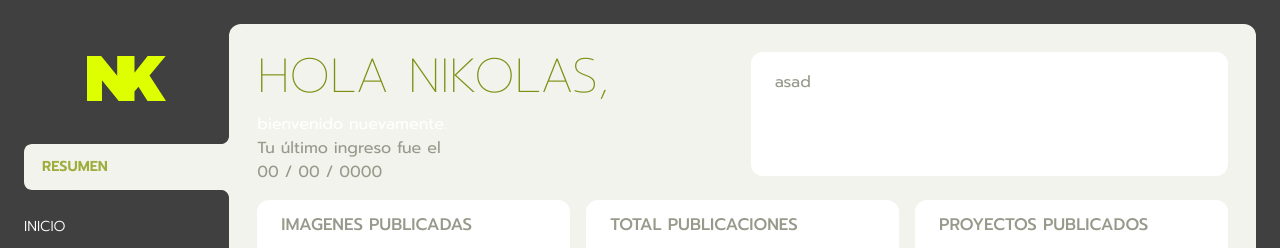
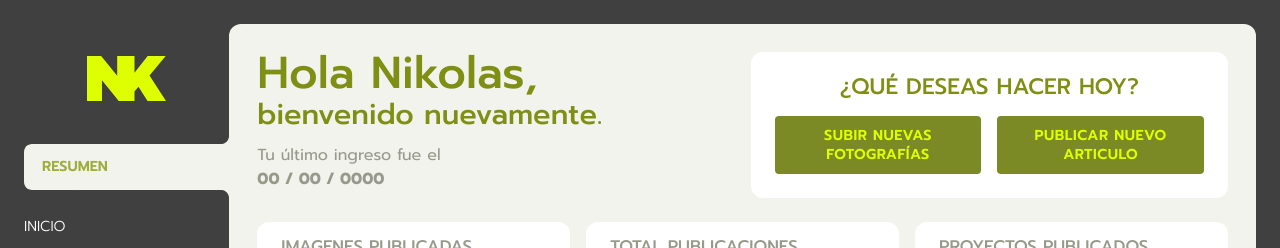
Before and after one commit to claudiosalazar/blog-fotografo, a Next.js app: page /panel-de-administracion in a window 1280 px wide. Shown: the top 248 px of the page. Built offline with nearby package versions, Linux system fonts and the light colour scheme; no server answers; sample sign-in values are in the browser's storage.

Commit message:
WIP formulario para inicio en dashboard

```diff
--- a/src/app/(dashboard)/panel-de-administracion/inicio/page.tsx
+++ b/src/app/(dashboard)/panel-de-administracion/inicio/page.tsx
@@ -1,8 +1,18 @@
+"use client";
 
-export default function Inicio() {
+import FormImgCarousel from "@/app/components/dashboard/formularios/inicio/Imgs-carousel";
+import FormInfoCarousel from "@/app/components/dashboard/formularios/inicio/Info-carousel";
+import React from "react";
+
+export default function AdminInicio() {
   return (
-    <div>
-      <h1>Inicio</h1>
-    </div>
+    <>
+      <div className="grid grid-cols-1 gap-4">
+        <h1>Inicio</h1>
+
+        <FormInfoCarousel />
+        <FormImgCarousel />
+      </div>
+    </>
   );
 }
--- a/src/app/(dashboard)/panel-de-administracion/resumen/page.tsx
+++ b/src/app/(dashboard)/panel-de-administracion/resumen/page.tsx
@@ -1,6 +1,7 @@
 import DatosResumen from "@/app/components/dashboard/formularios/resumen/datos";
 import NuevasImagenes from "@/app/components/dashboard/formularios/resumen/nuevas-imagenes";
 import NuevasPublicaciones from "@/app/components/dashboard/formularios/resumen/nuevas-publicaciones";
+import Link from "next/link";
 
 export default function Resumen() {
   return (
@@ -8,11 +9,23 @@ export default function Resumen() {
       <div className="grid grid-cols-2 gap-4">
         <div className="h-auto">
           <h1>Hola Nikolas,</h1>
-          <span>bienvenido nuevamente.</span>
-          <p>Tu último ingreso fue el</p>
-          <p>00 / 00 / 0000</p>
+          <span className="bajada-saludo d-block">bienvenido nuevamente.</span>
+          <div className="mt-3 d-block">
+            <p>Tu último ingreso fue el</p>
+            <p><strong>00 / 00 / 0000</strong></p>
+          </div>
         </div>
-        <div className="card mt-3 mb-2 h-auto">asad</div>
+        <div className="card mt-3 mb-2 h-auto">
+          <h2 className="resumen-pregunta text-center">¿Qué deseas hacer hoy?</h2>
+          <div className="grid grid-cols-2 gap-4">
+            <Link href="/panel-de-administracion/galeria" className="btn primario-resumen">
+              Subir nuevas fotografías
+            </Link>
+            <Link href="/panel-de-administracion/publicaciones" className="btn primario-resumen">
+              Publicar nuevo articulo
+            </Link>
+          </div>
+        </div>
       </div>
 
       <DatosResumen />
--- /dev/null
+++ b/src/app/components/dashboard/formularios/inicio/Imgs-carousel.tsx
@@ -0,0 +1,10 @@
+export default function FormImgCarousel() {
+  return (
+    <div className="card mb-5">
+      <h2 className="flex items-center">
+        <span className="ico-tit-img"></span>
+        <span className="titulo-seccion">Fotografías de Carousel</span>
+      </h2>
+    </div>
+  );
+}
--- /dev/null
+++ b/src/app/components/dashboard/formularios/inicio/Info-carousel.tsx
@@ -0,0 +1,98 @@
+'use client';
+
+import { useState, useEffect } from 'react';
+
+export default function FormInfoCarousel() {
+  const [titulo, setTitulo] = useState("");
+  const [parrafo, setParrafo] = useState("");
+  const [editarContenido, setEditarContenido] = useState(true);
+  const [guardarContenido, setGuardarContenido] = useState(false);
+  const [cancelarContenido, setCancelarContenido] = useState(false);
+  const [contenidoEditable, setContenidoEditable] = useState(false);
+  const [originalTitulo, setOriginalTitulo] = useState("");
+  const [originalParrafo, setOriginalParrafo] = useState("");
+  const [error, setError] = useState<string | null>(null);
+
+  const clickEditarContenido = () => {
+    setOriginalTitulo(titulo);
+    setOriginalParrafo(parrafo);
+    setEditarContenido(false);
+    setGuardarContenido(true);
+    setCancelarContenido(true);
+    setContenidoEditable(true);
+  };
+
+  const clickCancelar = () => {
+    setTitulo(originalTitulo);
+    setParrafo(originalParrafo);
+    setEditarContenido(true);
+    setGuardarContenido(false);
+    setCancelarContenido(false);
+    setContenidoEditable(false);
+  };
+
+  useEffect(() => {
+    const fetchData = async () => {
+      try {
+        const response = await fetch(`${process.env.NEXT_PUBLIC_BACKEND_URL}inicio`);
+        if (response.ok) {
+          const result = await response.json();
+          console.log('Datos obtenidos del backend:', result);
+          setTitulo(result[0].titulo || '');
+          setParrafo(result[0].parrafo || '');
+        } else {
+          const errorData = await response.json();
+          setError(errorData.message);
+          console.error('Failed to fetch data:', errorData.message);
+        }
+      } catch (error) {
+        setError('Error fetching data');
+        console.error('Error fetching data:', error);
+      }
+    };
+
+    fetchData();
+  }, []);
+
+  return (
+    <div className="card mb-5">
+      <h2 className="flex items-center">
+        <span className="ico-tit-txt"></span>
+        <span className="titulo-seccion">Información de bienvenida</span>
+      </h2>
+
+      {error && <div className="error-message">{error}</div>}
+
+      <form>
+        <div className="mt-2 grid grid-cols-1 gap-x-6 gap-y-8 sm:grid-cols-6">
+          <div className="col-span-full">
+            <label htmlFor="titulo" className="block text-sm/6 font-medium text-gray-900">Titulo bienvenida</label>
+            <div className="mt-2">
+              <input type="text" name="titulo" id="titulo" value={titulo} onChange={(e) => setTitulo(e.target.value)} disabled={!contenidoEditable} className="block min-w-0 grow py-1.5 pl-1 pr-3 text-base text-gray-900 placeholder:text-gray-400 focus:outline focus:outline-0 sm:text-sm/6" placeholder="janesmith" />
+            </div>
+          </div>
+
+          <div className="col-span-full">
+            <label htmlFor="about" className="block text-sm/6 font-medium text-gray-900">Texto bienvenida</label>
+            <div className="mt-2">
+              <textarea name="about" id="about" value={parrafo} onChange={(e) => setParrafo(e.target.value)} disabled={!contenidoEditable} className="block w-full rounded-md bg-white px-3 py-1.5 text-base text-gray-900 outline outline-1 -outline-offset-1 outline-gray-300 placeholder:text-gray-400 focus:outline focus:outline-2 focus:-outline-offset-2 focus:outline-indigo-600 sm:text-sm/6"></textarea>
+            </div>
+            <p className="mt-3 text-sm/6 text-gray-600">Write a few sentences about yourself.</p>
+          </div>
+        </div>
+
+        <div className="mt-6 flex items-center justify-end gap-x-6">
+          <button type="button" className={`btn primario ${editarContenido ? "d-block" : "d-none"}`} onClick={clickEditarContenido}>
+            Editar textos
+          </button>
+          <button type="button" className={`btn primario ${guardarContenido ? "d-block" : "d-none"}`}>
+            Guardar
+          </button>
+          <button type="button" className={`btn secundario ${cancelarContenido ? "d-block" : "d-none"}`} onClick={clickCancelar}>
+            Cancelar
+          </button>
+        </div>
+      </form>
+    </div>
+  );
+}
--- a/src/app/components/dashboard/formularios/resumen/nuevas-publicaciones.tsx
+++ b/src/app/components/dashboard/formularios/resumen/nuevas-publicaciones.tsx
@@ -86,7 +86,7 @@ export default function NuevasPublicaciones() {
                 </div>
                 <div className="card-body">
                   <small>Publicado el {post.fecha}</small>
-                  <h5>{post.tituloPost}</h5>
+                  <h5 className="resumen-post">{post.tituloPost}</h5>
                   <p>{post.contenido}</p>
                 </div>
               </div>
--- a/src/app/globals.scss
+++ b/src/app/globals.scss
@@ -22,6 +22,7 @@
 @use "./scss/layout/menu-dashboard" as *;
 @use "./scss/components/text-dashboard" as *;
 @use "./scss/components/card" as *;
+@use "./scss/components/form" as *;
 @use "./scss/components/images" as *;
 @use "./scss/components/loader" as *;
 
--- a/src/app/scss/components/_buttons.scss
+++ b/src/app/scss/components/_buttons.scss
@@ -123,6 +123,21 @@ a.nav-link {
   //   }
   // }
 
+  &.primario-resumen {
+    color: #ddff00 !important;
+    background-color: #7c8a26 !important;
+    margin: 0;
+    padding: 10px 24px;
+    text-align: center;
+    line-height: 1.2rem;
+
+    &:hover {
+      span {
+        @include animacionBotonHover;
+      }
+    }
+  }
+
 
 
   &.dashboard-header {
--- /dev/null
+++ b/src/app/scss/components/_form.scss
@@ -0,0 +1,31 @@
+form {
+  input, textarea {
+    border-radius: 0 !important;
+    border-color: rgb(185, 185, 185) !important;
+    background-color: rgb(0, 0, 0, .05) !important;
+    color: #7a7a7a !important;
+    padding: 10px 12px !important;
+    width: 100% !important;
+
+    &:disabled {
+      background-color: rgb(0, 0, 0, .1) !important;
+      color: #7a7a7a !important;
+    }
+    &:focus {
+      box-shadow: none !important;
+      border-color: red !important;
+      background-color: white !important;
+      color: #202020 !important;
+    }
+  }
+
+  input[type=file]::file-selector-button {
+    margin-left: -8px !important;
+    background-color: white !important;
+  }
+
+  textarea {
+    min-height: 200px !important;
+  }
+
+}
--- a/src/app/scss/components/_text-dashboard.scss
+++ b/src/app/scss/components/_text-dashboard.scss
@@ -1,3 +1,4 @@
+@use '../variables' as *;
 
 .dashboard {
   h1, h2, h3, h4, h5, h6, p {
@@ -8,6 +9,9 @@
 
   h1 {
     color: #7E8F14;
+    text-transform: inherit;
+    font-weight: 500;
+    font-size: 2.8rem;
   }
 
   h2 {
@@ -19,6 +23,11 @@
     padding-bottom: 12px;
     .titulo-seccion {
         margin-top: 4px;
+    }
+
+    &.resumen-pregunta {
+      font-size: 1.4rem;
+      color: #7E8F14;
     }
   }
 
@@ -35,4 +44,18 @@
         color: #7E8F14;
     }
   }
+
+  h5 {
+    &.resumen-post {
+      height: 35px;
+    }
+  }
+
+  .bajada-saludo {
+    color: #7E8F14;
+    text-transform: inherit;
+    font-weight: 500;
+    font-size: 1.8rem;
+    line-height: 1rem;
+  }
 }
```
